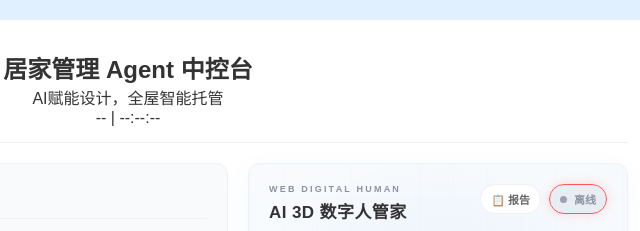
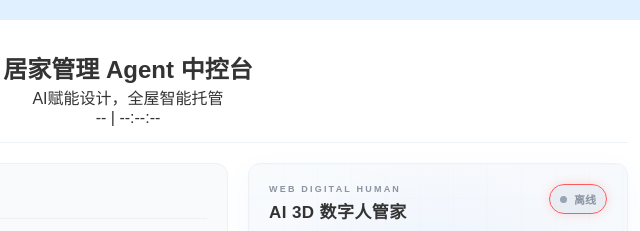
Before and after one commit to 123456789987654321-art/agent-system, a website: page public/index.html in a window 1280 px wide. Shown: the top 231 px of the page, 592-1232 px from the left. Drawn offline with nearby package versions, Linux system fonts and the light colour scheme; some packages are replaced by stand-ins of ours; a script that the page names is missing.

Commit message:
移除数字人卡片上的报告按钮，报告统一从左侧导航进入

```diff
--- a/public/index.html
+++ b/public/index.html
@@ -91,10 +91,7 @@
                 <span class="avatar-kicker">WEB DIGITAL HUMAN</span>
                 <h3>AI 3D 数字人管家</h3>
               </div>
-              <div class="avatar-head-actions">
-                <button type="button" class="task-report-btn" id="taskReportBtn" onclick="openReportsPage()">📋 报告<span class="task-report-count" id="taskReportCount" hidden>0</span></button>
-                <div class="avatar-online" id="avatarOnlineBadge"><span class="avatar-online-dot"></span><span class="avatar-online-text">在线</span></div>
-              </div>
+              <div class="avatar-online" id="avatarOnlineBadge"><span class="avatar-online-dot"></span><span class="avatar-online-text">在线</span></div>
             </div>
 
             <div class="avatar-container">
```
